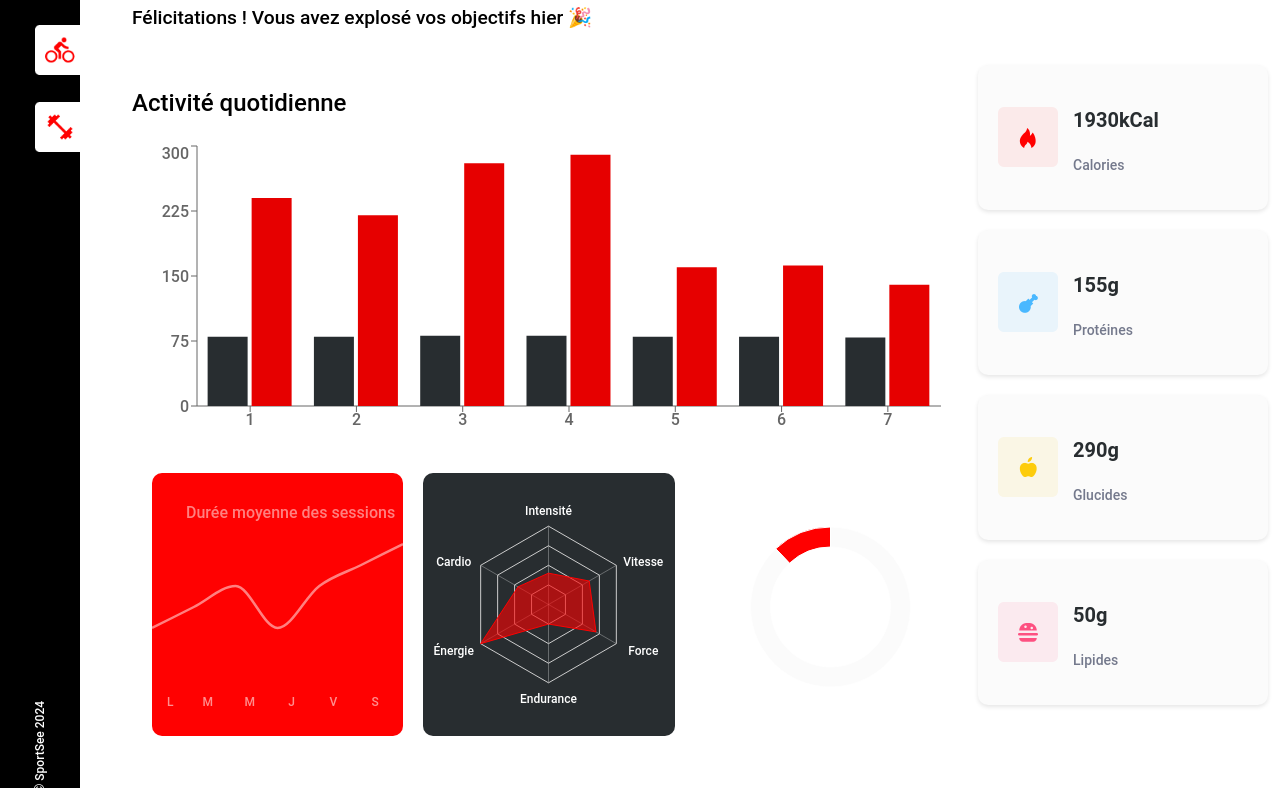
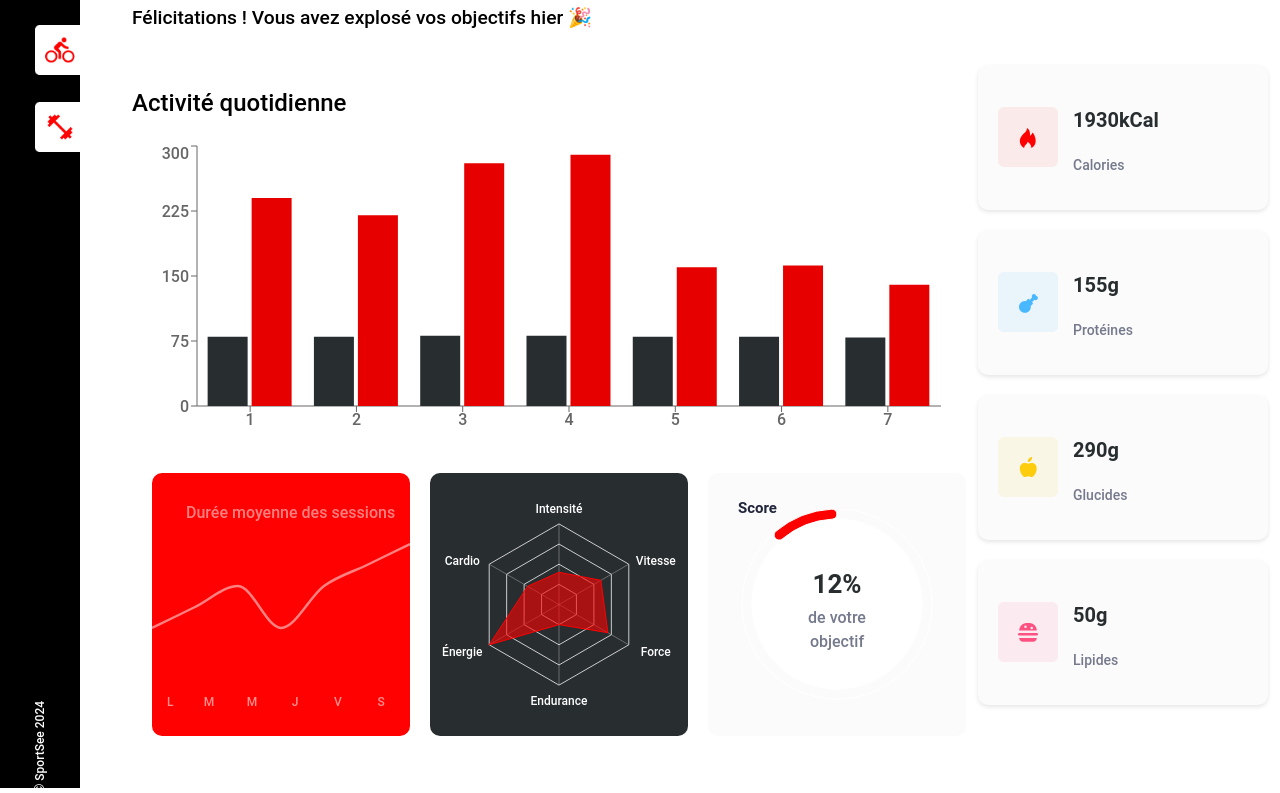
Before and after one commit to Ma-Eum/SportSee, a React (Vite) app in the folder frontend/: page / in a window 1280 px wide. Shown: the part 261-1054 px from the top of the page. Built offline with nearby package versions, Linux system fonts and the light colour scheme.

Commit message:
Ajustements UI du graphique Score

```diff
--- a/frontend/src/components/ScoreChart.jsx
+++ b/frontend/src/components/ScoreChart.jsx
@@ -1,7 +1,7 @@
 import { PieChart, Pie, Cell, ResponsiveContainer } from "recharts";
 import { useEffect, useState } from "react";
 import { getUserData } from "../services/apiService";
-import "../styles/components/_scoreChart.scss"; // Fichier SCSS à créer
+import "../styles/components/_scoreChart.scss"; // ✅ Import du style SCSS
 
 const ScoreChart = () => {
     const [score, setScore] = useState(null);
@@ -9,7 +9,7 @@ const ScoreChart = () => {
     useEffect(() => {
         getUserData().then((data) => {
             if (data) {
-                setScore(data.todayScore * 100); // Conversion en pourcentage
+                setScore(data.todayScore * 100); // ✅ Conversion en pourcentage
             }
         });
     }, []);
@@ -21,22 +21,27 @@ const ScoreChart = () => {
         { name: "Restant", value: 100 - score }
     ];
 
-    const COLORS = ["#FF0000", "#FBFBFB"]; // Rouge pour le score, gris pour le reste
+    const COLORS = ["#FF0000", "#FBFBFB"]; // ✅ Rouge pour le score, gris clair pour le reste
 
     return (
         <div className="score-chart">
-            <h2>Score</h2>
+            <div className="chart-container">
+                <h2>Score</h2>{/* ✅ Superposé sur le graphique */}
+                {/* ✅ Fond du cercle */}
+                <div className="circle-background"></div>
+                {/* ✅ Graphique */}
                 <ResponsiveContainer width="100%" height={250}>
                     <PieChart>
                         <Pie
                             data={data}
                             cx="50%"
                             cy="50%"
-                        innerRadius={60}
-                        outerRadius={80}
+                            innerRadius={85}
+                            outerRadius={95}
                             startAngle={90}
-                        endAngle={450} // Rotation pour débuter en haut
+                            endAngle={450} // ✅ Assure une rotation correcte
                             dataKey="value"
+                            cornerRadius={15} // ✅ Arrondit les extrémités
                         >
                             {data.map((entry, index) => (
                                 <Cell key={`cell-${index}`} fill={COLORS[index]} />
@@ -44,7 +49,14 @@ const ScoreChart = () => {
                         </Pie>
                     </PieChart>
                 </ResponsiveContainer>
-            <p className="score-text"><strong>{score}%</strong> de votre objectif atteint</p>
+                {/* ✅ Texte au centre */}
+                <div className="score-center">
+                    <p className="score-percentage">{score}%</p>
+                    <p className="score-label">
+                        de votre <br /> objectif
+                    </p>
+                </div>
+            </div>
         </div>
     );
 };
--- a/frontend/src/styles/components/_scoreChart.scss
+++ b/frontend/src/styles/components/_scoreChart.scss
@@ -5,33 +5,73 @@
     min-width: 0;
     max-width: 400px;
     height: 263px; // ✅ Uniformise la hauteur avec les autres
+    overflow: hidden;
+    box-sizing: border-box;
+    background: $background-gray;
+    border-radius: 10px;
+    position: relative; // ✅ Permet de positionner le texte au centre
+    text-align: center;
     display: flex;
     flex-direction: column;
-    justify-content: center;
     align-items: center;
-    overflow: hidden;
-    padding: 10px;
-    box-sizing: border-box;
-    text-align: center;
 
-    h2 {
-        font-size: 1.2rem;
-        margin-bottom: 10px;
-        color: white;
-    }
-
-    .score-text {
-        font-size: 1rem;
-        font-weight: bold;
-        margin-top: 10px;
-    }
-
-    .recharts-wrapper {
-        height: 90%;
+    .chart-container {
+        position: relative;
+        display: flex;
+        align-items: center;
+        justify-content: center;
+        height: 100%;
         width: 100%;
     }
 
-    .recharts-responsive-container {
-        height: 90%;
+    h2 {
+        position: absolute;
+        top: 24px;// ✅ Positionne bien le titre
+        left: 30px; // ✅ Aligné à gauche
+        font-size: 15px;
+        color: $primary-color;
+        font-weight: bold;
+        margin: 0;
+        text-align: left;
+    }
+
+
+    /* ✅ Fond du cercle légèrement gris */
+    .circle-background {
+        position: absolute;
+        width: 180px;
+        height: 180px;
+        border-radius: 50%;
+        background: $white; // ✅ Fond gris clair
+    }
+
+    .score-center {
+        position: absolute;
+        top: 50%;
+        left: 50%;
+        transform: translate(-50%, -50%);
+        text-align: center;
+    }
+
+    .score-percentage {
+        font-size: 26px;
+        font-weight: bold;
+        color:$background-light; // ✅ Couleur sombre pour le texte
+        margin-bottom: 2px;
+    }
+
+    .score-label {
+        font-size: 16px;
+        color:$secondary-color; // ✅ Gris clair
+        margin-top: 0; // 🔥 Supprime l'espace inutile sous le texte
+    }
+
+    .score-chart .recharts-wrapper {
+        height: 85%;
+        width: 100%;
+    }
+
+    .score-chart .recharts-responsive-container {
+        height: 85%;
     }
 }
```
Lines whose indentation alone changed are shown as unchanged.
